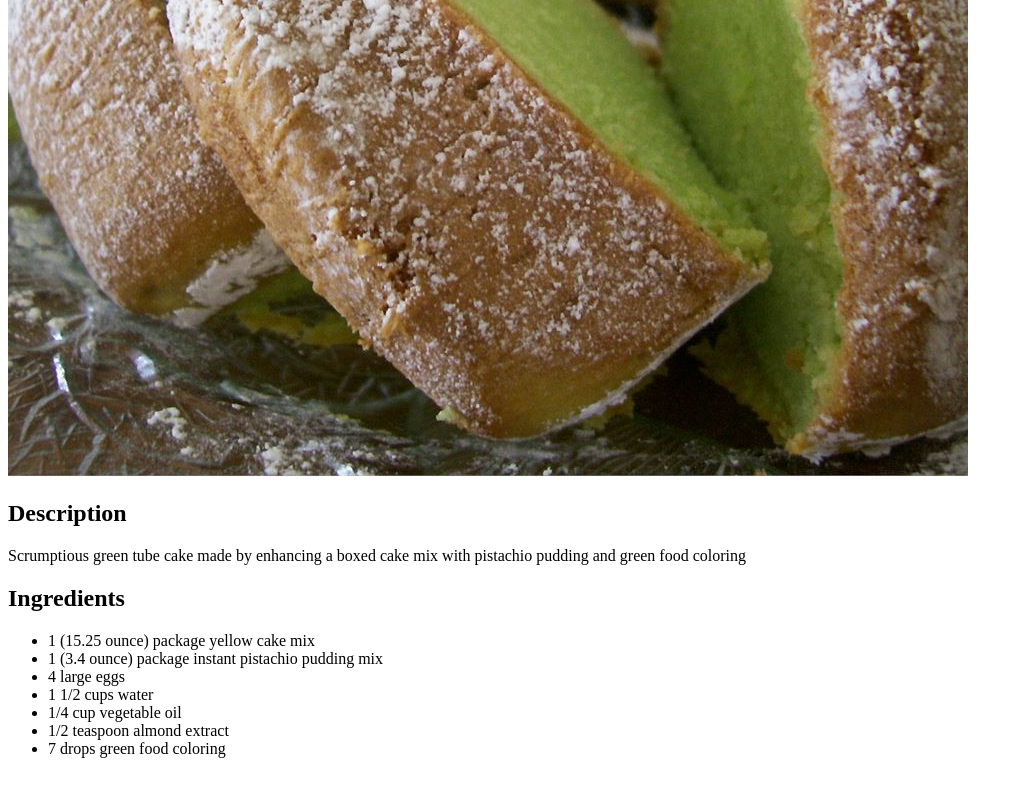
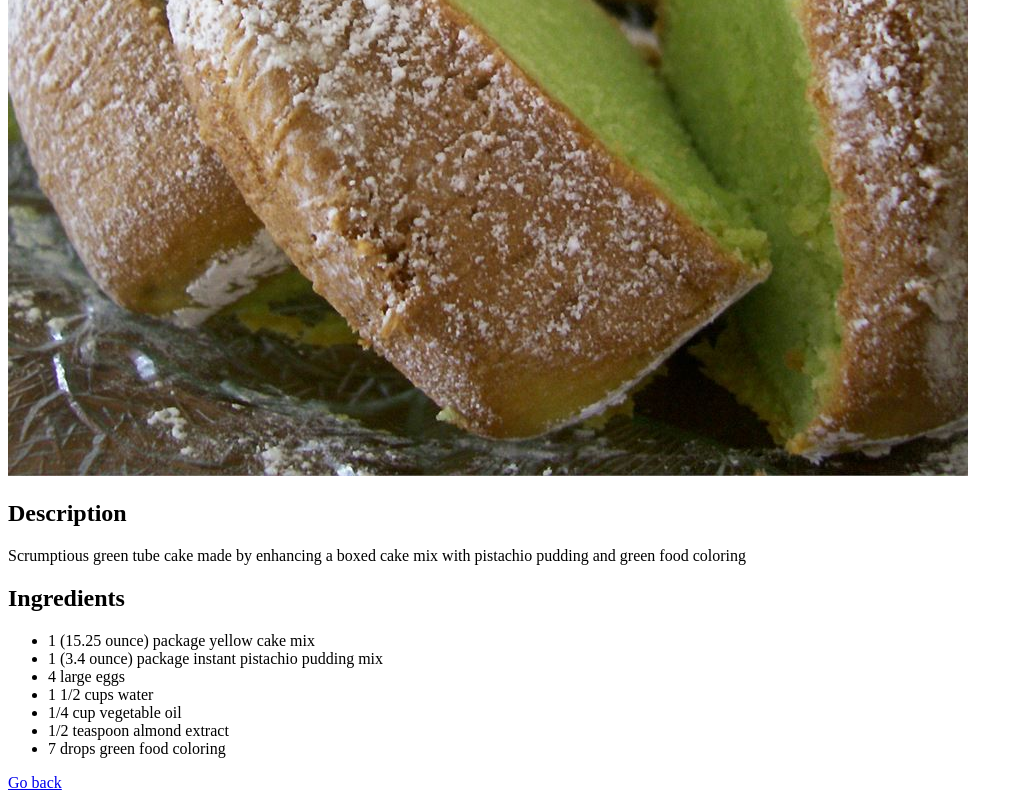
Before and after one commit to joshagustin/odin-recipes, a plain HTML site: page recipes/pistachio-cake.html in a window 1280 px wide. Shown: the part 564-1364 px from the top of the page, without its empty margins (0-1023 px from the left). Before the commit the page ends 1338 px from the top, so only its background shows below. Drawn offline with Linux system fonts and the light colour scheme.

Commit message:
Add link to homepage in pistachio-cake.html

```diff
--- a/recipes/pistachio-cake.html
+++ b/recipes/pistachio-cake.html
@@ -23,5 +23,7 @@
             <li>1/2 teaspoon almond extract</li>
             <li>7 drops green food coloring </li>
         </ul>
+
+        <a href="./../index.html">Go back</a>
     </body>
 </html>
```
